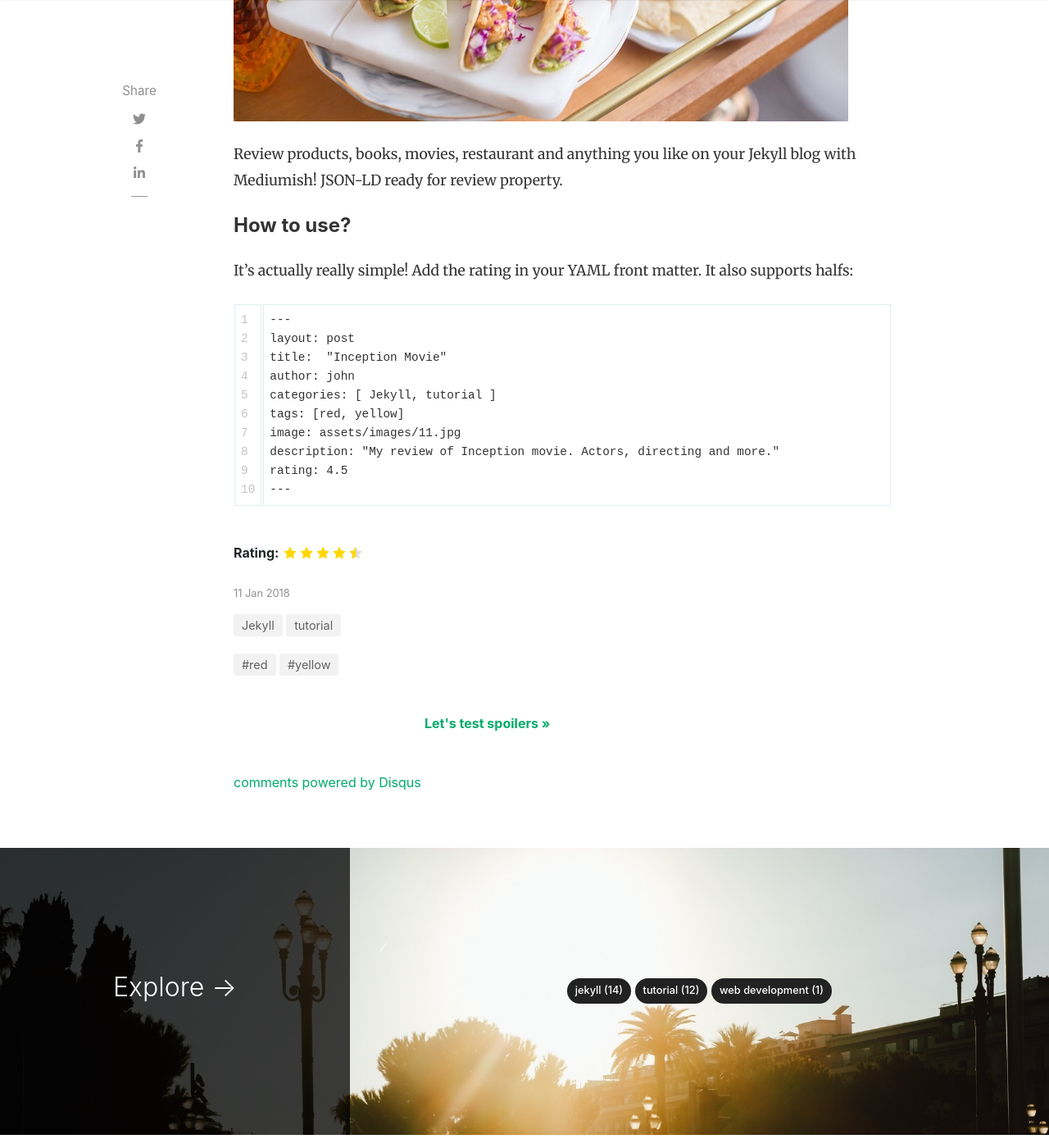
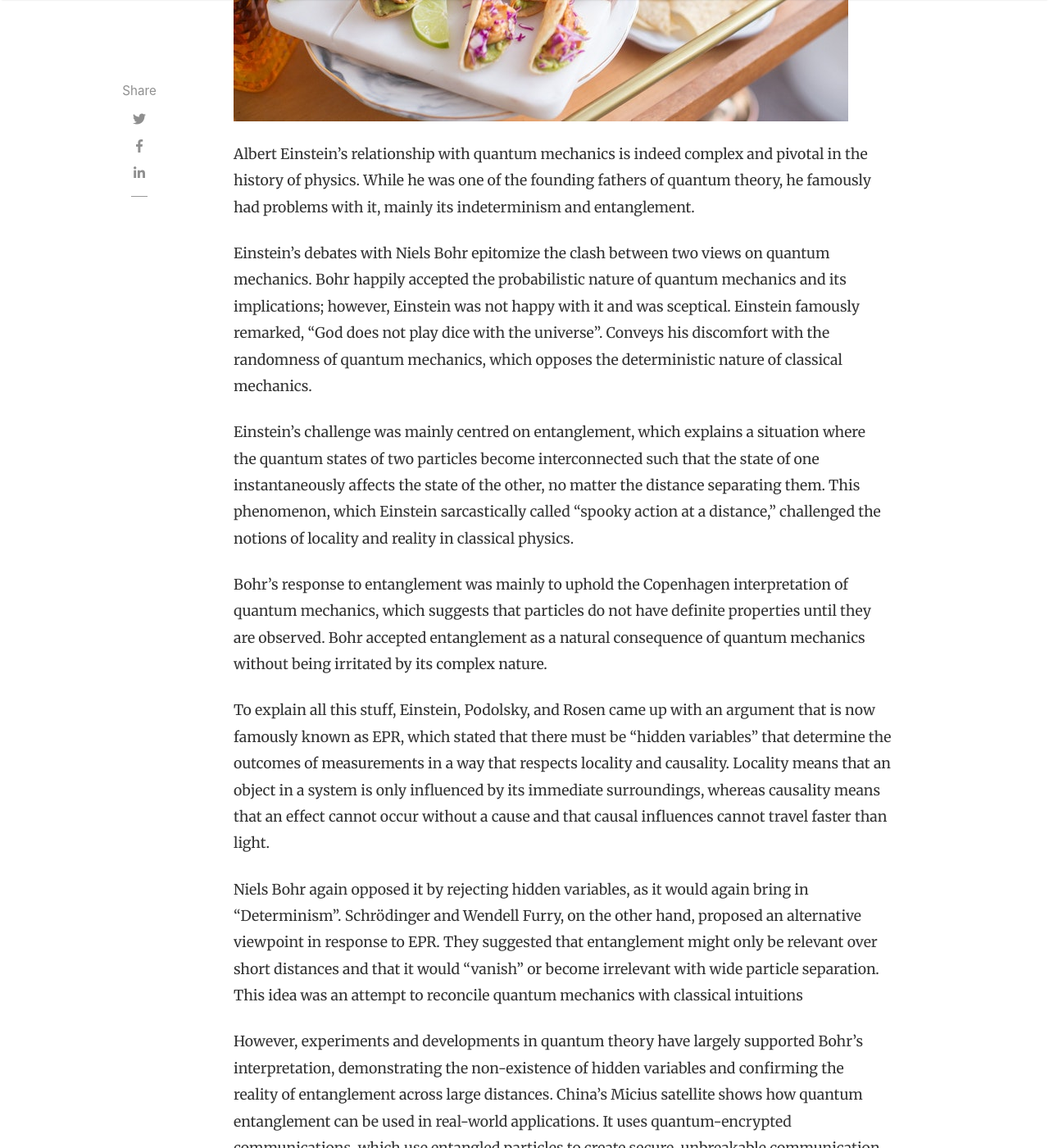
Before and after one commit to syedzeeshanphys/syedzeeshanphys.github.io, a Jekyll site: the page built from _posts/2018-01-11-customer-service.md, in a window 1280 px wide and 1400 px high, scrolled down 767 px. Shown: the whole window at 82% size. Built offline with Jekyll 4.4.1, drawn with Linux system fonts in a browser that asks for light colours; nearby versions of some CDN libraries; comment, search, counter and statistics services are not loaded; some of the changed text lies outside the part shown.

Commit message:
Update 2018-01-11-customer-service.md

````diff
--- a/_posts/2018-01-11-customer-service.md
+++ b/_posts/2018-01-11-customer-service.md
@@ -1,31 +1,21 @@
 ---
 layout: post
-title:  "Inception Movie"
-author: john
-categories: [ Jekyll, tutorial ]
-tags: [red, yellow]
+title:  "Einstein And Entanglement"
+author: Syed Nooruklla
 image: assets/images/11.jpg
-description: "My review of Inception movie. Acting, plot and something else in this short description."
-featured: true
-hidden: true
-rating: 4.5
+description: "To Einstein, randomness was a flaw in nature’s logic, not a feature."
 ---
 
-Review products, books, movies, restaurant and anything you like on your Jekyll blog with Mediumish! JSON-LD ready for review property.
+Albert Einstein’s relationship with quantum mechanics is indeed complex and pivotal in the history of physics. While he was one of the founding fathers of quantum theory, he famously had problems with it, mainly its indeterminism and entanglement.
 
-#### How to use?
+Einstein’s debates with Niels Bohr epitomize the clash between two views on quantum mechanics. Bohr happily accepted the probabilistic nature of quantum mechanics and its implications; however, Einstein was not happy with it and was sceptical. Einstein famously remarked, “God does not play dice with the universe”. Conveys his discomfort with the randomness of quantum mechanics, which opposes the deterministic nature of classical mechanics.
 
-It's actually really simple! Add the rating in your YAML front matter. It also supports halfs:
+Einstein’s challenge was mainly centred on entanglement, which explains a situation where the quantum states of two particles become interconnected such that the state of one instantaneously affects the state of the other, no matter the distance separating them. This phenomenon, which Einstein sarcastically called “spooky action at a distance,” challenged the notions of locality and reality in classical physics.
 
-```html
----
-layout: post
-title:  "Inception Movie"
-author: john
-categories: [ Jekyll, tutorial ]
-tags: [red, yellow]
-image: assets/images/11.jpg
-description: "My review of Inception movie. Actors, directing and more."
-rating: 4.5
----
-```
+Bohr’s response to entanglement was mainly to uphold the Copenhagen interpretation of quantum mechanics, which suggests that particles do not have definite properties until they are observed. Bohr accepted entanglement as a natural consequence of quantum mechanics without being irritated by its complex nature.
+
+To explain all this stuff, Einstein, Podolsky, and Rosen came up with an argument that is now famously known as EPR, which stated that there must be “hidden variables” that determine the outcomes of measurements in a way that respects locality and causality. Locality means that an object in a system is only influenced by its immediate surroundings, whereas causality means that an effect cannot occur without a cause and that causal influences cannot travel faster than light.
+
+Niels Bohr again opposed it by rejecting hidden variables, as it would again bring in “Determinism”. Schrödinger and Wendell Furry, on the other hand, proposed an alternative viewpoint in response to EPR. They suggested that entanglement might only be relevant over short distances and that it would “vanish” or become irrelevant with wide particle separation. This idea was an attempt to reconcile quantum mechanics with classical intuitions
+
+However, experiments and developments in quantum theory have largely supported Bohr’s interpretation, demonstrating the non-existence of hidden variables and confirming the reality of entanglement across large distances. China’s Micius satellite shows how quantum entanglement can be used in real-world applications. It uses quantum-encrypted communications, which use entangled particles to create secure, unbreakable communication channels. The Micius satellite proves that we can use this communication over long distances, showing the strength and scalability of quantum entanglement.
````
